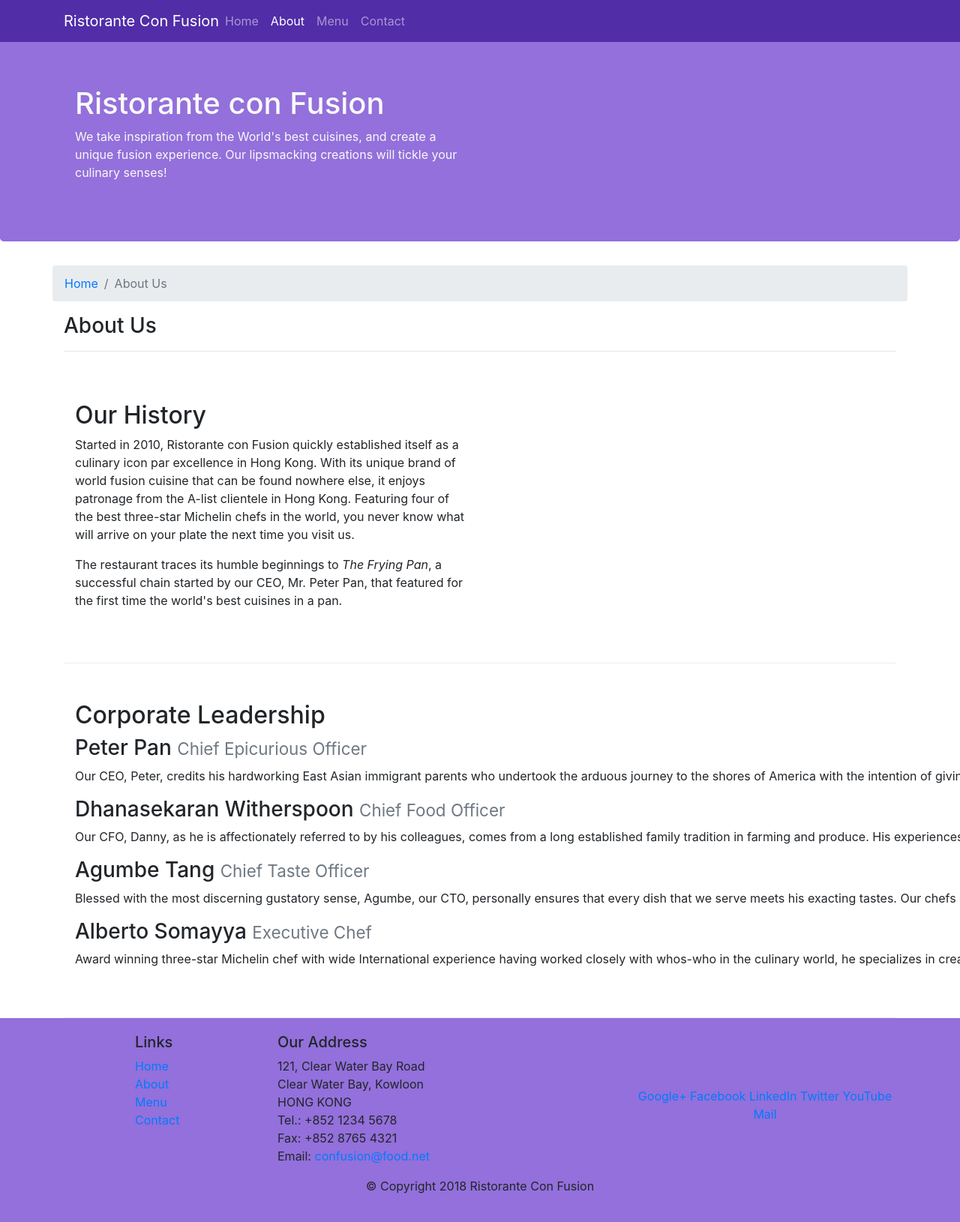
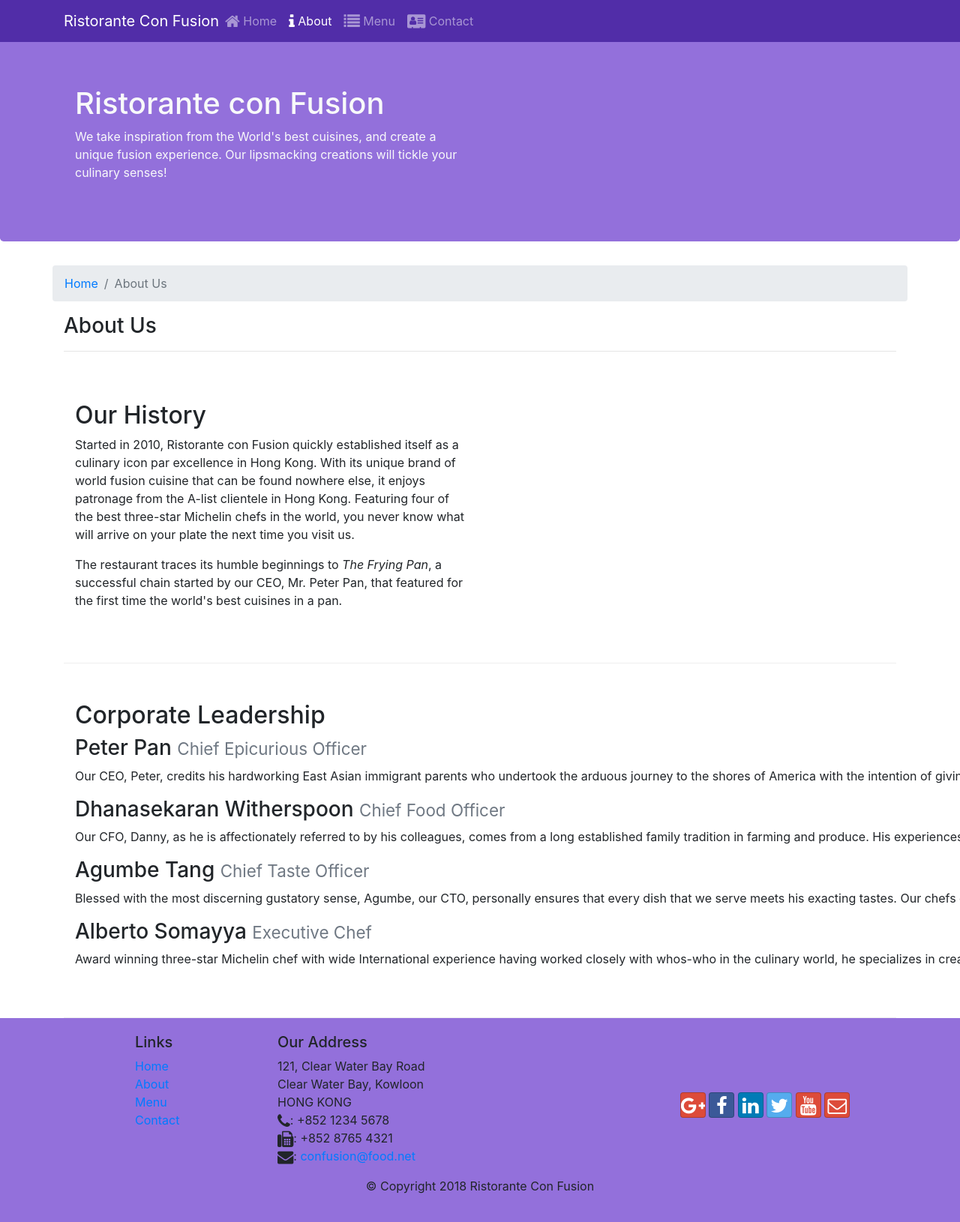
Before and after one commit to facufrnandz/Coursera-Bootstrap, a website: page aboutus.html in a window 1280 px wide. Shown: the top 1630 px of the page at 75% size. Drawn offline with nearby package versions, Linux system fonts and the light colour scheme.

Commit message:
Icon Fonts

```diff
--- a/aboutus.html
+++ b/aboutus.html
@@ -10,7 +10,8 @@
 
     <!-- Bootstrap CSS -->
     <link rel="stylesheet" href="node_modules/bootstrap/dist/css/bootstrap.min.css">
-
+    <link rel="stylesheet" href="node_modules/font-awesome/css/font-awesome.min.css">
+    <link rel="stylesheet" href="node_modules/bootstrap-social/bootstrap-social.css">
     <link rel="stylesheet" href="css/styles.css">
 
     <title>Ristorante Con Fusion: About Us</title>
@@ -30,10 +31,10 @@
 
                 <ul class="navbar-nav mr-auto">
 
-                    <li class="nav-item "><a href="./index.html" class="nav-link">Home</a></li>
-                    <li class="nav-item active"><a href="#" class="nav-link">About</a></li>
-                    <li class="nav-item"><a href="" class="nav-link">Menu</a></li>
-                    <li class="nav-item"><a href="" class="nav-link">Contact</a></li>
+                    <li class="nav-item "><a href="./index.html" class="nav-link"><span class="fa fa-home fa-lg"></span>  Home</a></li>
+                    <li class="nav-item active"><a href="#" class="nav-link"><span class="fa fa-info fa-lg"></span>  About</a></li>
+                    <li class="nav-item"><a href="" class="nav-link"><span class="fa fa-list fa-lg"></span>  Menu</a></li>
+                    <li class="nav-item"><a href="" class="nav-link"><span class="fa fa-address-card fa-lg"></span>  Contact</a></li>
                 </ul>
             </div>
 
@@ -118,19 +119,19 @@
 		              121, Clear Water Bay Road<br>
 		              Clear Water Bay, Kowloon<br>
 		              HONG KONG<br>
-		              Tel.: +852 1234 5678<br>
-		              Fax: +852 8765 4321<br>
-		              Email: <a href="mailto:confusion@food.net">confusion@food.net</a>
+		              <i class="fa fa-phone fa-lg"></i>: +852 1234 5678<br>
+		              <i class="fa fa-fax fa-lg"></i>: +852 8765 4321<br>
+		              <i class="fa fa-envelope fa-lg"></i>: <a href="mailto:confusion@food.net">confusion@food.net</a>
 		           </address>
                 </div>
                 <div class="col-12 col-sm-4 align-self-center">
                     <div class="text-center">
-                        <a href="http://google.com/+">Google+</a>
-                        <a href="http://www.facebook.com/profile.php?id=">Facebook</a>
-                        <a href="http://www.linkedin.com/in/">LinkedIn</a>
-                        <a href="http://twitter.com/">Twitter</a>
-                        <a href="http://youtube.com/">YouTube</a>
-                        <a href="mailto:">Mail</a>
+                        <a class="btn btn-social-icon btn-google" href="http://google.com/+"><i class="fa fa-google-plus fa-lg"></i></a>
+                        <a class="btn btn-social-icon btn-facebook" href="http://www.facebook.com/profile.php?id="><i class="fa fa-facebook fa-lg"></i></a>
+                        <a class="btn btn-social-icon btn-linkedin" href="http://www.linkedin.com/in/"><i class="fa fa-linkedin fa-lg"></i></a>
+                        <a class="btn btn-social-icon btn-twitter" href="http://twitter.com/"><i class="fa fa-twitter fa-lg"></i></a>
+                        <a class="btn btn-social-icon btn-google" href="http://youtube.com/"><i class="fa fa-youtube fa-lg"></i></a>
+                        <a class="btn btn-social-icon btn-google" href="mailto:"><i class="fa fa-envelope-o fa-lg"></i></a>
                     </div>
                 </div>
            </div>
--- a/package.json
+++ b/package.json
@@ -15,6 +15,8 @@
   },
   "dependencies": {
     "bootstrap": "^4.0.0",
+    "bootstrap-social": "^5.1.1",
+    "font-awesome": "^4.7.0",
     "jquery": "^3.3.1",
     "popper.js": "^1.12.9"
   }
```
Also changed, not shown: index.html (+20 -17 lines), 1 other file.
